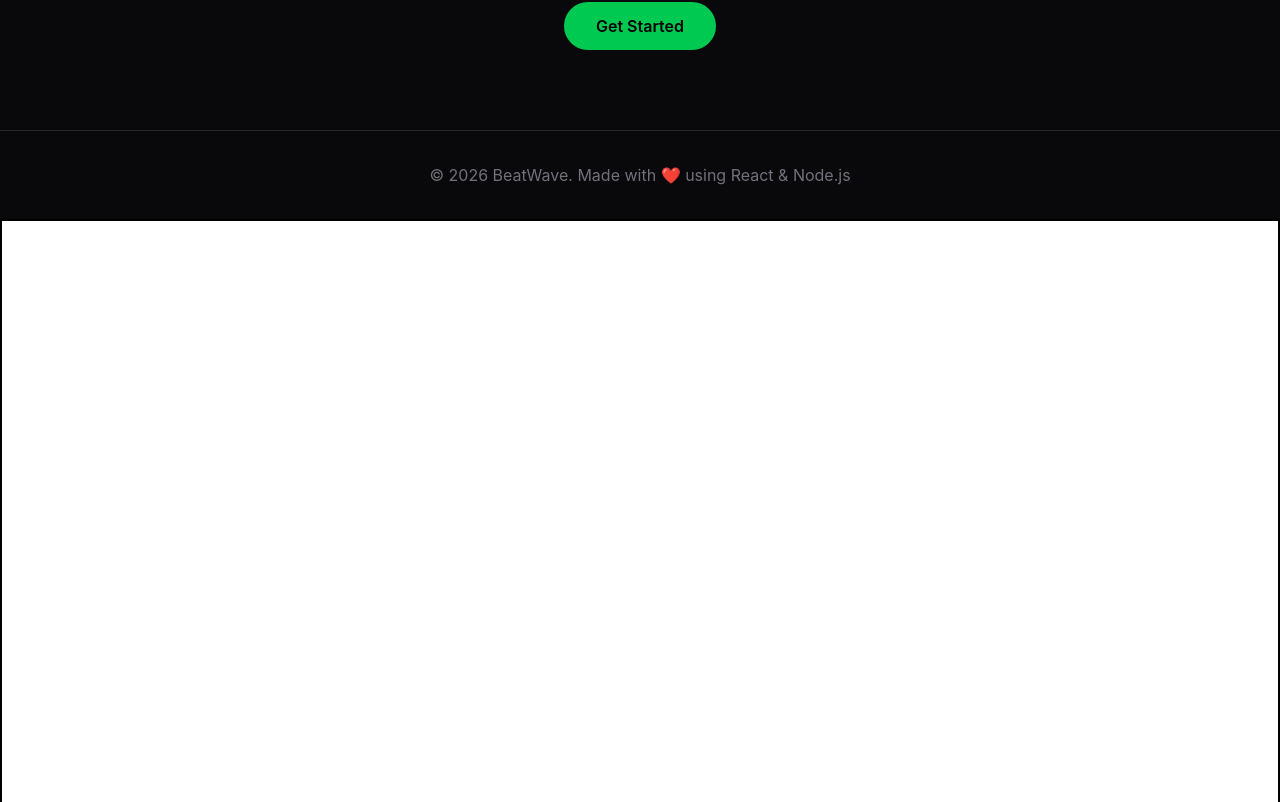
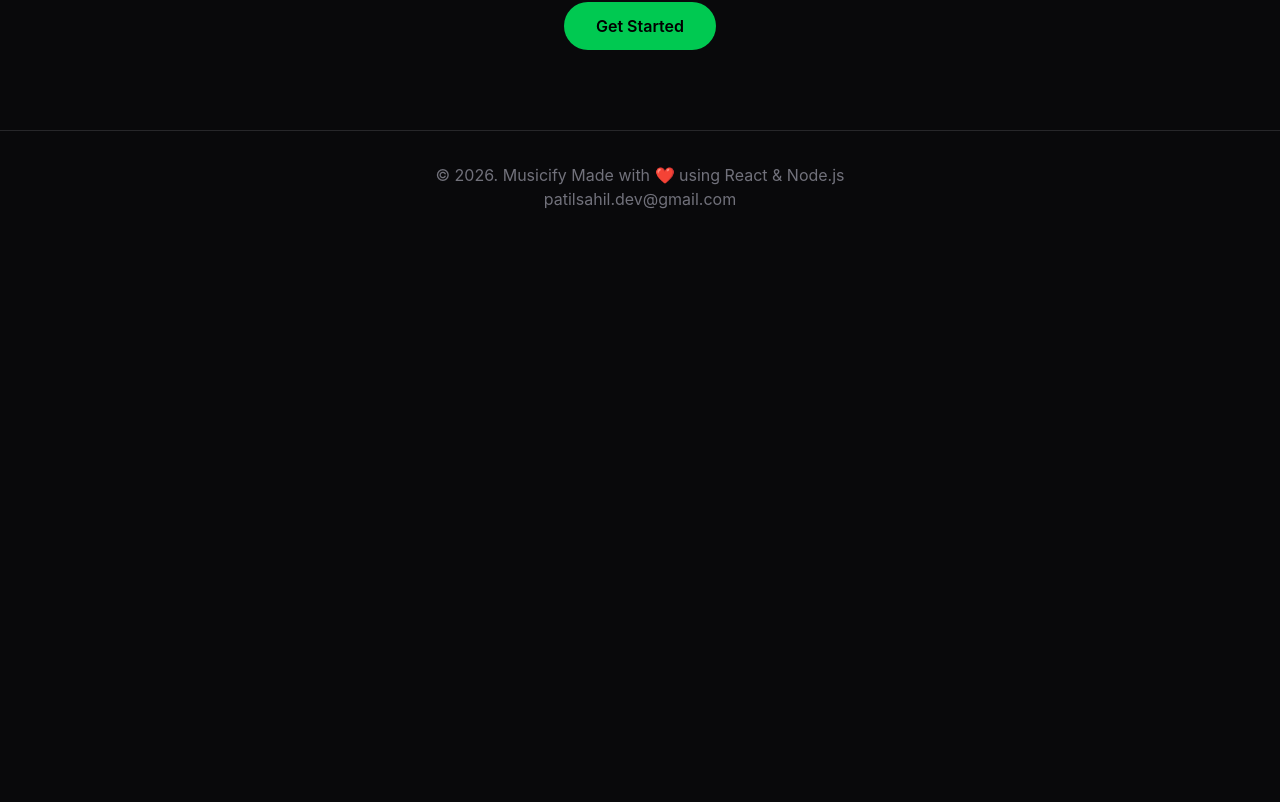
Before and after one commit to SAHIL-DEV-1702/Spotify_Clone_Frontend, a React app: page / in a window 1280 px wide. Shown: the part 1078-1880 px from the top of the page. After the commit the page ends 1321 px from the top, so only its background shows below. Built offline with nearby package versions, Linux system fonts and the light colour scheme; no server answers; the HTML template or start-up script is replaced by a standard one.

Commit message:
feat: implement AuthProvider for user state management; refactor Navbar for logout handling; update App and main files for new context structure

```diff
--- a/src/App.css
+++ b/src/App.css
@@ -3,5 +3,4 @@
 }
 
 
-
 @import "tailwindcss";
--- a/src/App.jsx
+++ b/src/App.jsx
@@ -37,17 +37,7 @@ function App() {
         limit={1}
       />
 
-      <div className="img-card-container min-h-screen w-full bg-white-40 border-2 border-black flex flex-col justify-center overflow-scroll hide-scrollbar">
 
-
-        <div className='flex gap-8 border-black flex-wrap justify-center-safe'>
-
-
-        </div>
-
-
-
-      </div>
 
 
     </>
--- a/src/components/Navbar.jsx
+++ b/src/components/Navbar.jsx
@@ -14,18 +14,21 @@ import { toast } from "react-toastify"
 import { useContext } from "react";
 import { AuthContext } from "../contextApi/AuthContext";
 
+
 export default function Navbar({ role = "user" }) {
 
     const navigate = useNavigate()
-    const { user } = useContext(AuthContext)
-    console.log(user, "user")
+    const { user, setUser } = useContext(AuthContext)
+
 
     const onClickHandle = async () => {
         try {
-            await logout()
-            toast.error("logout Success")
-            navigate("/")
-            window.location.href = "/";
+            await logout();
+            setUser(null);
+            navigate("/");
+            toast.success("logout Success")
+
+
         } catch (error) {
             toast.error("not logout yet")
             console.log(error)
--- a/src/contextApi/AuthContext.jsx
+++ b/src/contextApi/AuthContext.jsx
@@ -1,13 +1,4 @@
-import { createContext, useState } from "react";
+import { createContext } from "react";
+
 
 export const AuthContext = createContext();
-
-export const AuthProvider = ({ children }) => {
-    const [user, setUser] = useState(null);
-
-    return (
-        <AuthContext.Provider value={{ user, setUser }}>
-            {children}
-        </AuthContext.Provider>
-    );
-};
--- /dev/null
+++ b/src/contextApi/AuthProvider.jsx
@@ -0,0 +1,29 @@
+import { useState, useEffect } from "react";
+import { getCurrentUser } from "../service/authApi";
+import { toast } from "react-toastify"
+import { AuthContext } from "./AuthContext";
+
+export const AuthProvider = ({ children }) => {
+    console.log("AuthProvider Rendered");
+    const [user, setUser] = useState(null);
+
+    useEffect(() => {
+        const fetchUser = async () => {
+            try {
+                const res = await getCurrentUser();
+                setUser(res.data.user);
+            } catch (error) {
+                toast.error(error)
+                setUser(null);
+            }
+        };
+
+        fetchUser();
+    }, [])
+
+    return (
+        <AuthContext.Provider value={{ user, setUser }}>
+            {children}
+        </AuthContext.Provider>
+    );
+};
--- a/src/index.css
+++ b/src/index.css
@@ -1 +1,13 @@
+body {
+    margin: 0;
+    background: #09090b;
+}
+
+html,
+body,
+#root {
+    min-height: 100%;
+    background: #09090b;
+}
+
 @import "tailwindcss";
--- a/src/main.jsx
+++ b/src/main.jsx
@@ -3,7 +3,7 @@ import { createRoot } from 'react-dom/client'
 import './index.css'
 import App from './App.jsx'
 import { BrowserRouter } from 'react-router-dom'
-import { AuthProvider } from '../src/contextApi/AuthContext.jsx'
+import { AuthProvider } from './contextApi/AuthProvider.jsx'
 
 createRoot(document.getElementById('root')).render(
 
--- a/src/pages/Landing.jsx
+++ b/src/pages/Landing.jsx
@@ -113,7 +113,8 @@ export default function LandingPage() {
 
 
             <footer className="border-t border-zinc-800 py-8 text-center text-zinc-500">
-                © 2026 BeatWave. Made with ❤️ using React & Node.js
+                © 2026. Musicify Made with ❤️ using React & Node.js
+                <p>  patilsahil.dev@gmail.com</p>
             </footer>
 
         </div>
--- a/src/service/authApi.js
+++ b/src/service/authApi.js
@@ -6,3 +6,5 @@ export const register = (data) => API.post("/auth/register", data);
 export const login = (data) => API.post("/auth/login", data);
 
 export const logout = () => API.get("/auth/logout");
+
+export const getCurrentUser = () => API.get("/auth/me");
```
